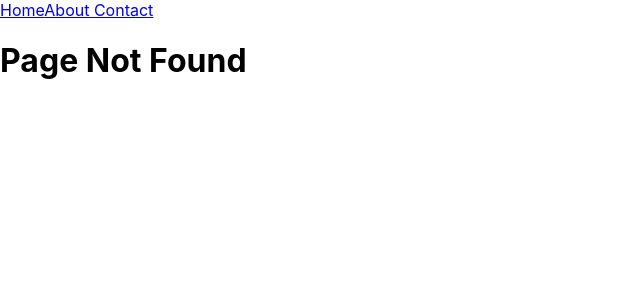
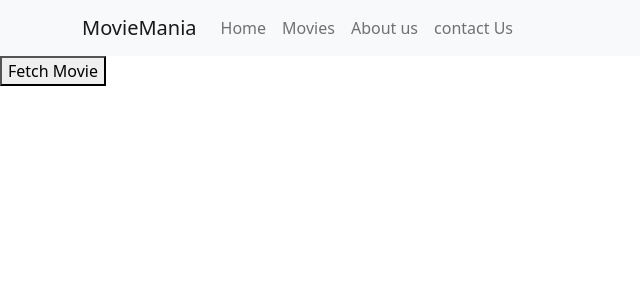
Before and after one commit to vikash-verma-profile/react-navigation, a React (Create React App) app in the folder react-navigation/: page /movies in a window 1280 px wide. Before the commit this address had no page. Shown: the top 300 px of the page, without its empty margins (0-640 px from the left). Built offline with nearby package versions, Linux system fonts and the light colour scheme.

Commit message:
first commit

```diff
--- a/react-navigation/package.json
+++ b/react-navigation/package.json
@@ -6,7 +6,9 @@
     "@testing-library/jest-dom": "^5.14.1",
     "@testing-library/react": "^11.2.7",
     "@testing-library/user-event": "^12.8.3",
+    "bootstrap": "^5.1.3",
     "react": "^17.0.2",
+    "react-bootstrap": "^2.0.0",
     "react-dom": "^17.0.2",
     "react-router": "^5.2.1",
     "react-router-dom": "^5.3.0",
--- a/react-navigation/src/About.js
+++ b/react-navigation/src/About.js
@@ -1,12 +1,15 @@
 import React from 'react';
+import { Navbar,Container, Nav } from 'react-bootstrap';
 
 class About extends React.Component {
     render() {
 
         return (
-            <div>
-                <h1>About-US</h1>
-            </div>
+            <>
+                <Container>
+                    About US
+                    </Container>
+                </>
         );
     }
 }
--- a/react-navigation/src/Home.js
+++ b/react-navigation/src/Home.js
@@ -1,11 +1,12 @@
 import React from 'react';
+import { Navbar,Container, Nav } from 'react-bootstrap';
 
 class Home extends React.Component {
     render() {
 
         return (
             <div>
-                <h1>Home</h1>
+               Home Page
             </div>
         );
     }
--- /dev/null
+++ b/react-navigation/src/Movie.js
@@ -0,0 +1,15 @@
+import React from 'react';
+
+function Movie(props) {
+    return (
+        <div>
+            <li>
+                <h2>{props.title}</h2>
+                <h3>{props.releaseDate}</h3>
+                <p>{props.openingText}</p>
+            </li>
+        </div>
+    );
+}
+
+export default Movie;
--- /dev/null
+++ b/react-navigation/src/MovieList.js
@@ -0,0 +1,16 @@
+import React from 'react';
+import Movie from './Movie';
+
+function MovieList(props) {
+  return (
+    <div>
+      <ul>
+          {props.movies.map((movie)=>(
+            <Movie title={movie.title} releaseDate={movie.releaseDate}  openingText={movie.opening_crawl} />
+          ))}
+      </ul>
+    </div>
+  );
+}
+
+export default MovieList;
--- /dev/null
+++ b/react-navigation/src/Movies.js
@@ -0,0 +1,37 @@
+import React, { useState } from 'react';
+import MovieList from './MovieList';
+
+
+function Movies() {
+
+    const [movies, setMovies] = useState([]);
+    function fetchMovieHandler() {
+        fetch('https://swapi.dev/api/films/').then((response) => {
+            return response.json();
+        }).then((data) => {
+            const transformedMovies = data.results.map((movieData) => {
+                return {
+                    id: movieData.episode_id,
+                    title: movieData.title,
+                    openingText: movieData.opening_crawl,
+                    releaseDate: movieData.release_date,
+                };
+            });
+            setMovies(transformedMovies);
+        });
+    }
+
+
+    return (
+        <>
+            <section>
+                <button onClick={fetchMovieHandler}> Fetch Movie</button>
+            </section>
+            <section>
+                <MovieList movies={movies} />
+            </section>
+        </>
+    );
+}
+
+export default Movies;
--- a/react-navigation/src/index.js
+++ b/react-navigation/src/index.js
@@ -1,27 +1,44 @@
 import React from 'react';
 import ReactDOM from 'react-dom';
 import './index.css';
-import App from './App';
 import reportWebVitals from './reportWebVitals';
-import { Route, BrowserRouter as Router, Link, NavLink,Switch } from 'react-router-dom';
+import { Route, BrowserRouter as Router, Link, NavLink, Switch } from 'react-router-dom';
 import About from './About';
 import Home from './Home';
 import Contact from './Contact';
 import NotFound from './NotFound';
 import Contacts from './Contacts';
+import { Navbar, Container, Nav } from 'react-bootstrap';
+import 'bootstrap/dist/css/bootstrap.min.css';
+import Movies from './Movies';
+
 
 
 const routing = (
   <Router>
-    <div>
+    {/* <div>
       <NavLink to="/" exact activeStyle={{ color: 'red' }}>Home</NavLink>
       <NavLink to="/about" exact activeStyle={{ color: 'green' }} >About </NavLink>
       <NavLink to="/contact" exact activeStyle={{ color: 'brown' }}>Contact</NavLink>
-    </div>
-
+    </div> */}
+    <Navbar bg="light" expand="lg">
+      <Container>
+        <Navbar.Brand href="#home">MovieMania</Navbar.Brand>
+        <Navbar.Toggle aria-controls="basic-navbar-nav" />
+        <Navbar.Collapse id="basic-navbar-nav">
+          <Nav className="me-auto">
+            <Nav.Link href="/">Home</Nav.Link>
+            <Nav.Link href="/movies">Movies</Nav.Link>
+            <Nav.Link href="/about">About us</Nav.Link>
+            <Nav.Link href="/contact">contact Us</Nav.Link>
+          </Nav>
+        </Navbar.Collapse>
+      </Container>
+    </Navbar>
     <Switch>
       <Route exact path="/" component={Home} />
       <Route exact path="/about" component={About} />
+      <Route exact path="/movies" component={Movies} />
       <Route exact path="/contact" component={Contact} />
       <Route exact path="/contact/:name" component={Contacts} />
       <Route component={NotFound} />
```
Also changed, not shown: 1 other file (tests, documents, lock files or other folders).
